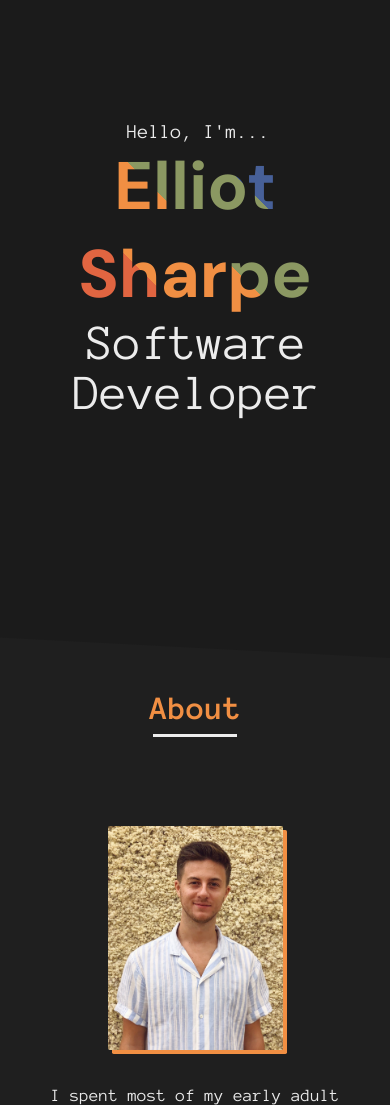
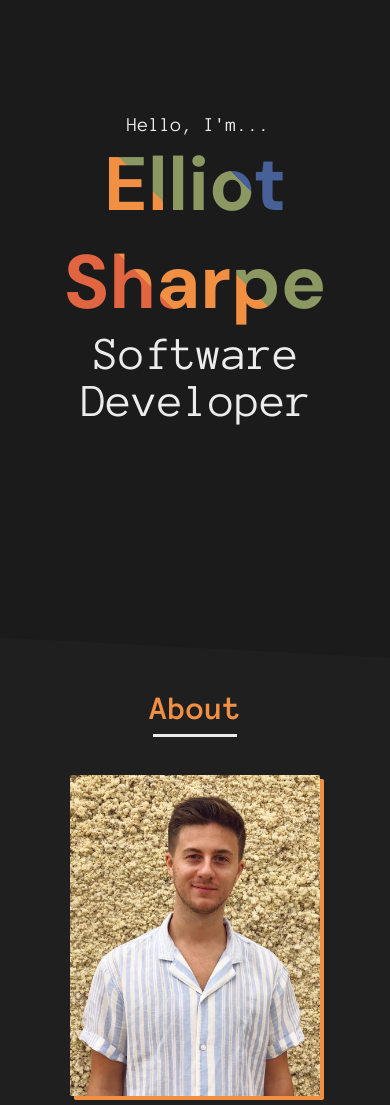
Before and after one commit to EJJSharpe/portfolio-website, a Gatsby site: page / in a window 390 px wide. Shown: the part 160-1265 px from the top of the page. Built offline with nearby package versions, Linux system fonts and the light colour scheme; Gatsby itself is replaced by a stand-in of ours.

Commit message:
home and about mobile styling changes

```diff
--- a/src/styles/about.module.scss
+++ b/src/styles/about.module.scss
@@ -95,6 +95,12 @@
 }
 
 @media screen and (max-width: 768px){
+.aboutSection{
+    h2{
+        margin-bottom: 1rem;
+    }
+}
+
 .aboutContainer{
     display: flex;
     flex-direction: column;
@@ -105,7 +111,7 @@
 .aboutImg{
     margin-bottom: 2rem;
     img{
-        width: 175px
+        width: 70%;
     }
 }
 
--- a/src/styles/home.module.scss
+++ b/src/styles/home.module.scss
@@ -87,7 +87,7 @@
 @media screen and (max-width: 400px){
     .homeHeadlines{
         p{ font-size: 1.2rem}
-        h1{ font-size: 4rem}
-        h2{ font-size: 3rem}
+        h1{ font-size: 4.5rem}
+        h2{ font-size: 2.8rem}
     }
 }
```
